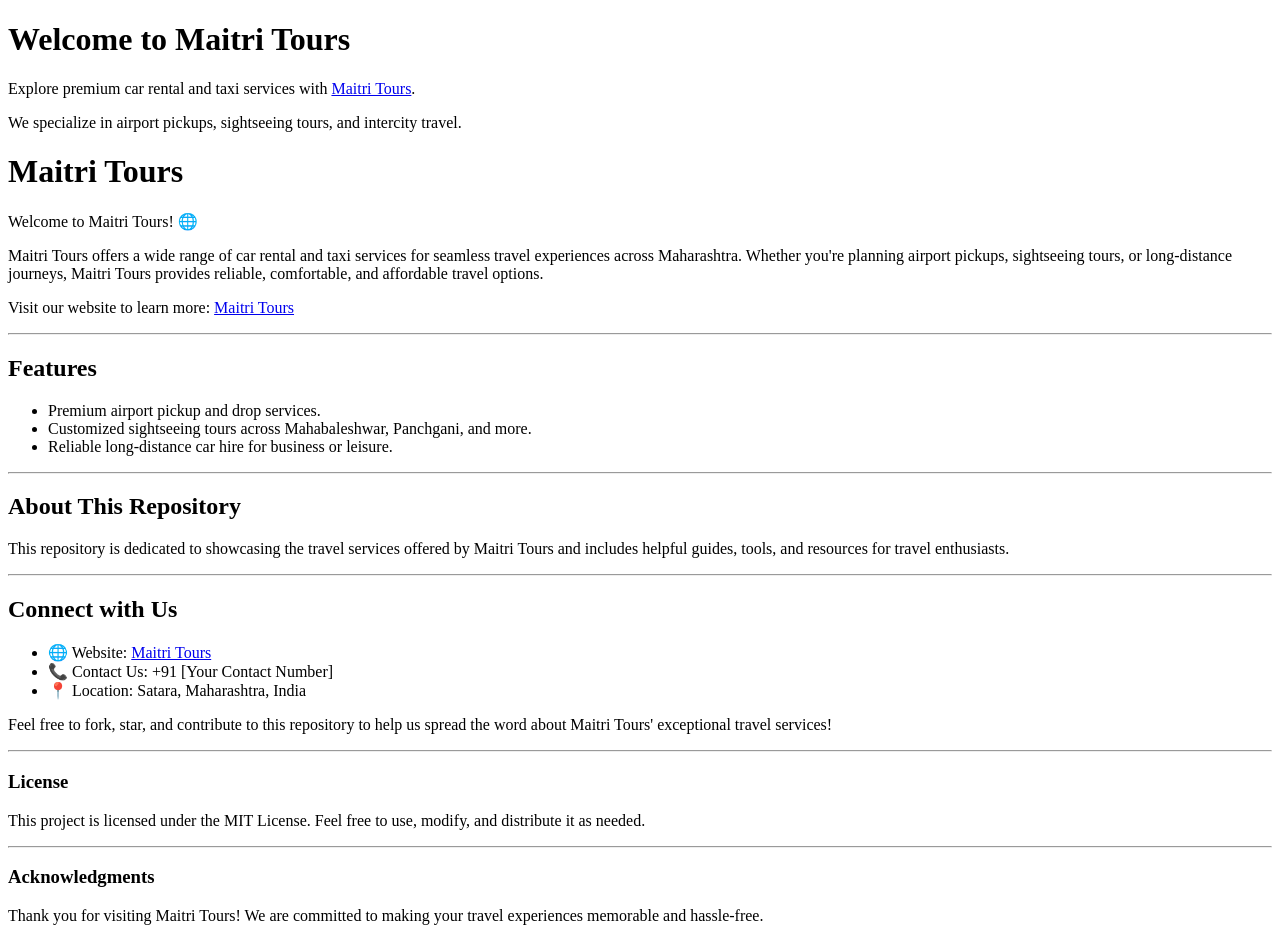
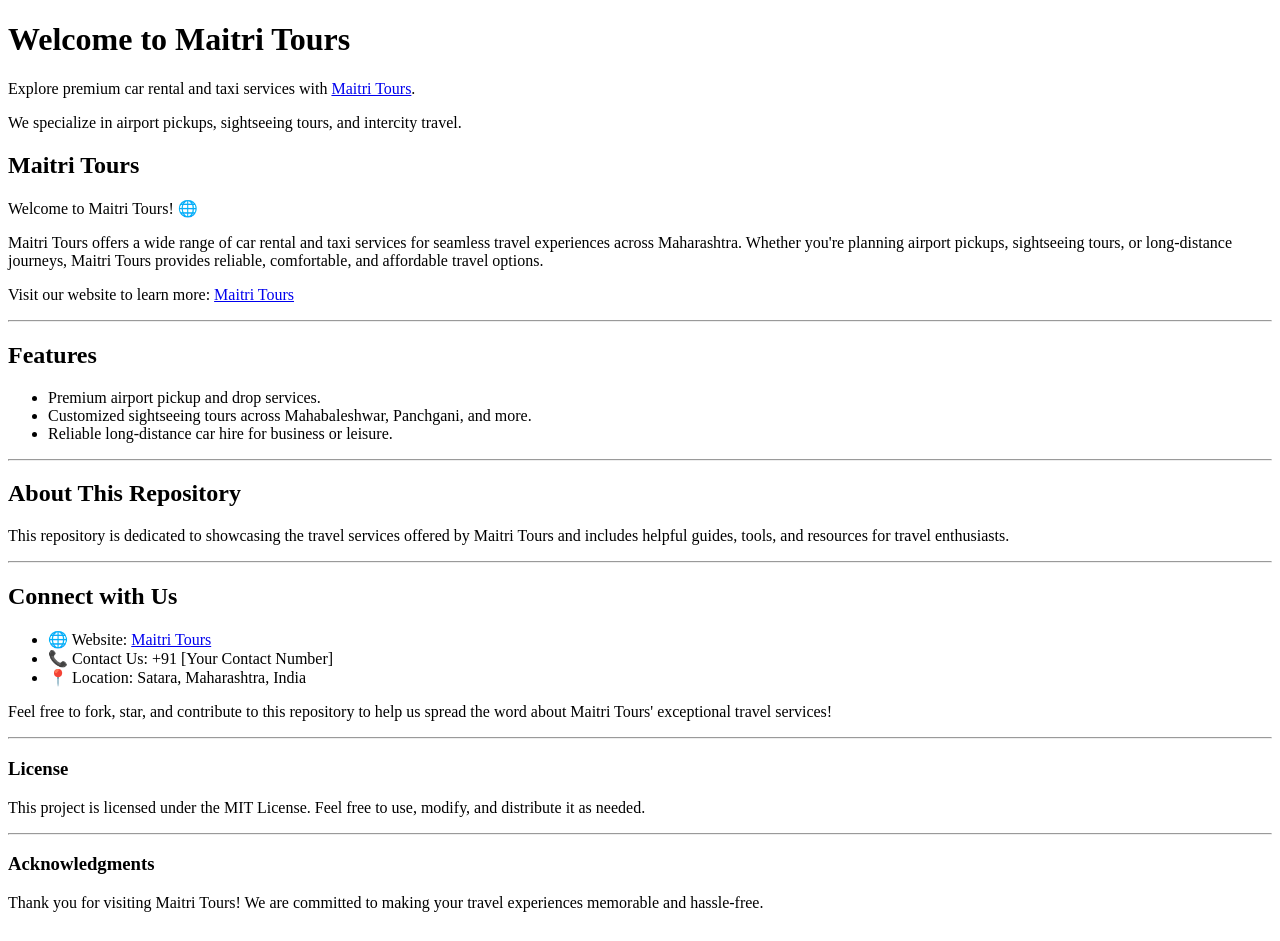
Before and after one commit to maitritours/maitritours, a plain HTML site: page index.html in a window 1280 px wide. Drawn offline with Linux system fonts and the light colour scheme.

Commit message:
index.html

```diff
--- a/index.html
+++ b/index.html
@@ -15,7 +15,7 @@
     <p>Explore premium car rental and taxi services with <a href="https://www.maitritours.com/" target="_blank">Maitri Tours</a>.</p>
     <p>We specialize in airport pickups, sightseeing tours, and intercity travel.</p>
 
-  <h1>Maitri Tours</h1>
+  <h2>Maitri Tours</h2>
 
     <p>Welcome to Maitri Tours! 🌐</p>
 
```
